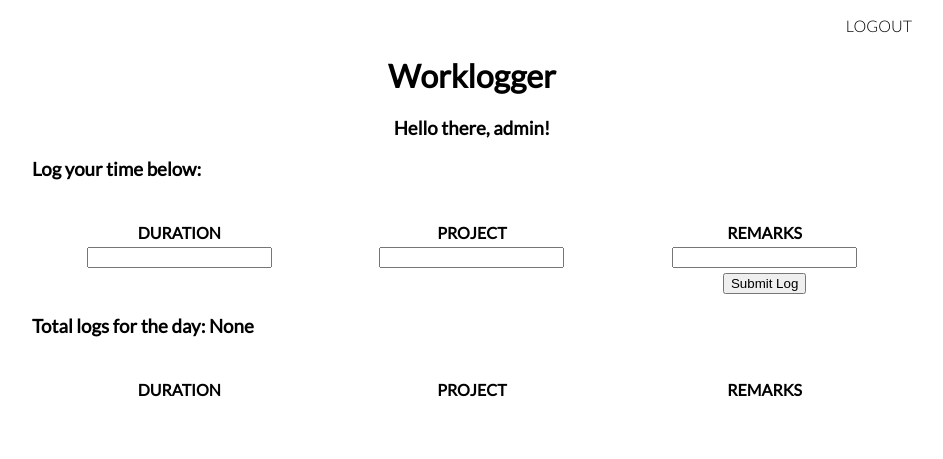
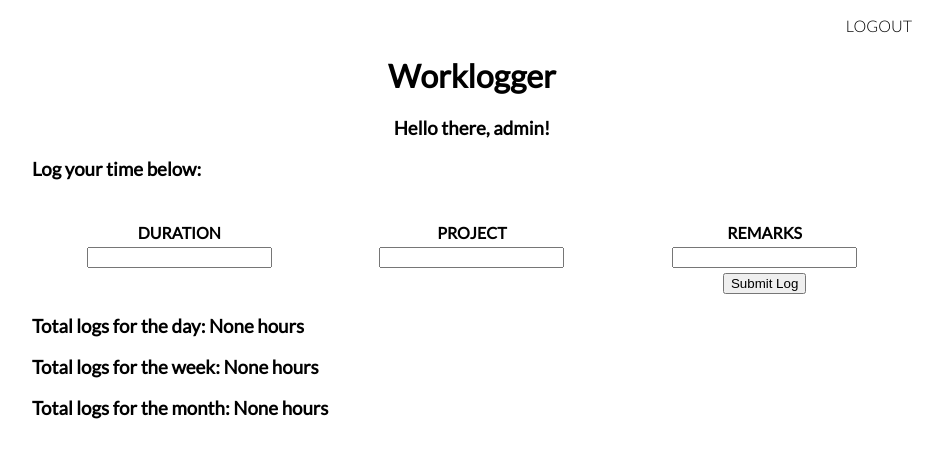
Before and after one commit to jddantes/worklogger_project, a Django app: page /workloggerapp/ in a window 1280 px wide. Shown: the top 459 px of the page, without its empty margins (168-1111 px from the left). Run offline with Django 3.2, Linux system fonts and the light colour scheme; a user stored in the database is signed in; data comes from the database, SQL or seed files in the repository; lists and menus that the app fills with data are empty; parts of the project's set-up code (start-up, migrations or seed data) failed here and were passed over.

Commit message:
Got code for current week with timedelta from stackoverflow

```diff
--- a/templates/workloggerapp/index.html
+++ b/templates/workloggerapp/index.html
@@ -82,7 +82,9 @@
 			</form>
 		</div>
 		<div class="logs_today">
-			<h3>Total logs for the day: {{logs_today}}</h3>
+			<h3>Total logs for the day: {{logs_today}} hours</h3>
+			<h3>Total logs for the week: {{logs_thisweek}} hours</h3>
+			<h3>Total logs for the month: {{logs_thismonth}} hours</h3>
 		</div>
 		<div class="logs">
 			<table>
--- a/workloggerapp/models.py
+++ b/workloggerapp/models.py
@@ -16,7 +16,7 @@ class Project(models.Model):
 
 class Log(models.Model):
 	project = models.ForeignKey(Project, null=True, on_delete=models.SET_NULL)
-	duration = models.IntegerField()
+	duration = models.DecimalField(max_digits=4, decimal_places=2)
 	remarks = models.CharField(max_length=128)
 	user = models.ForeignKey(User)
 	date = models.DateField( default=datetime.date.today)
--- a/workloggerapp/views.py
+++ b/workloggerapp/views.py
@@ -21,8 +21,18 @@ def index(request):
 	log_list = Log.objects.filter(user__username=user.username)
 	context_dict['log_list'] = log_list
 
-	logs_today = Log.objects.filter(user__username=user.username, date=datetime.date.today()).aggregate(Sum('duration'))['duration__sum']
+	today = datetime.date.today()
+	start_week = today - datetime.timedelta(today.weekday())
+	end_week = start_week + datetime.timedelta(7)
+
+	logs_today = Log.objects.filter(user__username=user.username, date=today).aggregate(Sum('duration'))['duration__sum']
 	context_dict['logs_today'] = logs_today
+
+	logs_thisweek = Log.objects.filter(user__username=user.username, date__range=[start_week, end_week]).aggregate(Sum('duration'))['duration__sum']
+	context_dict['logs_thisweek'] = logs_thisweek
+
+	logs_thismonth = Log.objects.filter(user__username=user.username, date__month=today.month).aggregate(Sum('duration'))['duration__sum']
+	context_dict['logs_thismonth'] = logs_thismonth
 
 	return render_to_response('workloggerapp/index.html', context_dict, context)
 
```
